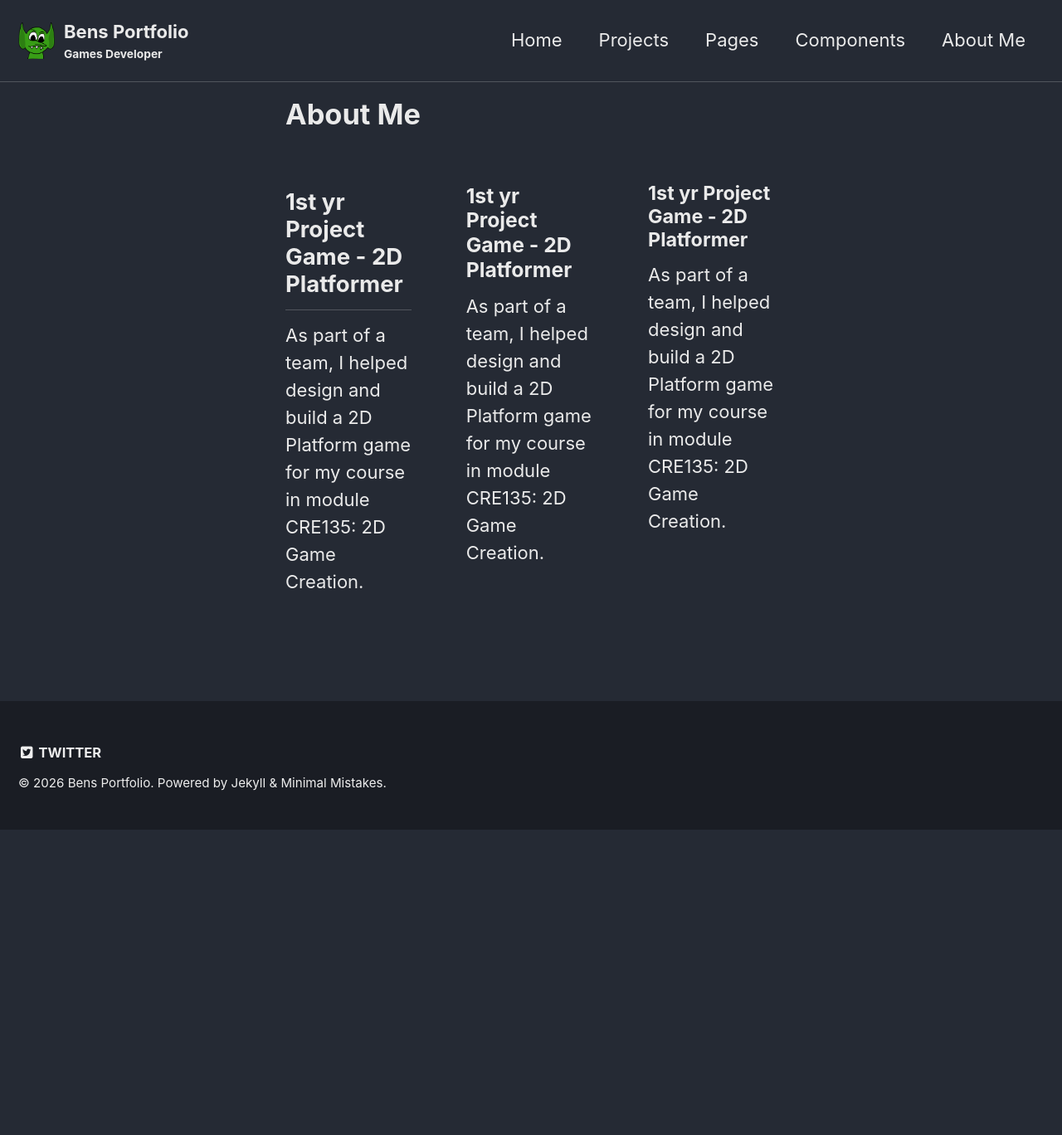
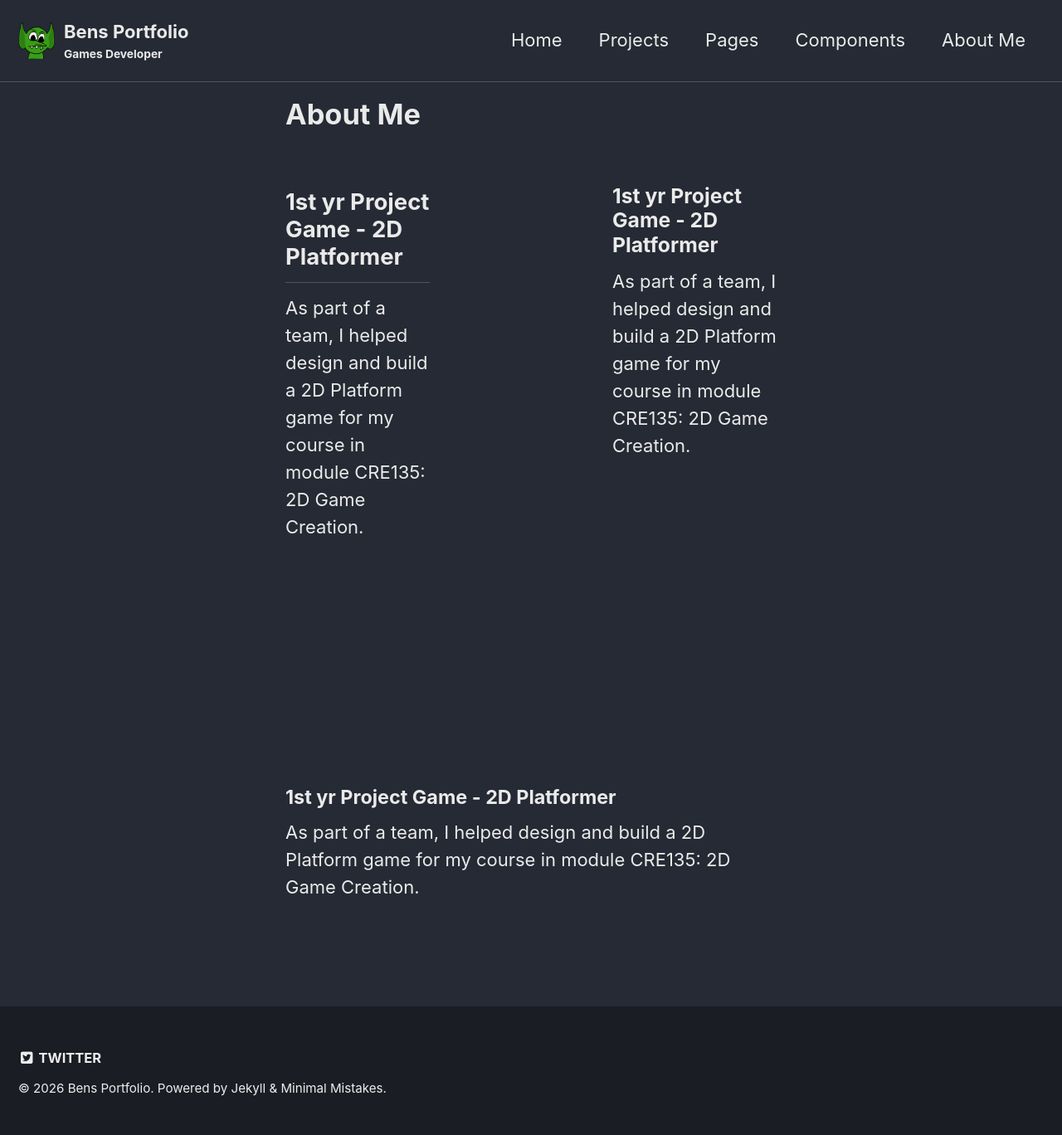
Before and after one commit to nvbnb17/nvbnb17.github.io, a Jekyll site: the page built from _pages/about-me.md, in a window 1280 px wide. Shown: the whole page at 83% size. Built offline with Jekyll 4.4.1, drawn with Linux system fonts in a browser that asks for light colours; before the commit the page ends 1000 px from its top, so only the background shows below that.

Commit message:
Update about-me.md

```diff
--- a/_pages/about-me.md
+++ b/_pages/about-me.md
@@ -14,7 +14,7 @@ skills:
     text: "Designed mechanics, levels, and player feedback loops."
     level_label: "Beginner"
 ---
-<div style="display:flex; flex-wrap:wrap; gap:3rem; align-items:flex-start;">
+<div style="display:flex; flex-wrap:wrap; gap:10rem; align-items:flex-start;">
 
   <!-- LEFT: text content -->
   <div style="flex:1 1 150px; min-width:150px;">
```
